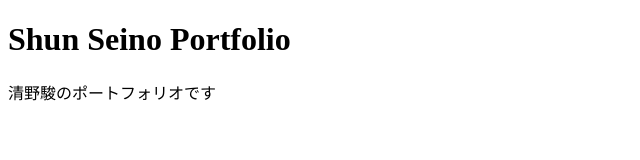
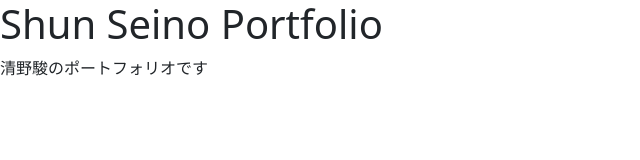
Before and after one commit to seisyun9665/seisyun9665.github.io, a plain HTML site: page index.html in a window 1280 px wide. Shown: the whole page, without its empty margins (0-640 px from the left). Drawn offline with nearby package versions, Linux system fonts and the light colour scheme.

Commit message:
bootstrapを導入

```diff
--- a/index.html
+++ b/index.html
@@ -1,10 +1,11 @@
 <!DOCTYPE html>
-<html lang="en">
+<html lang="ja">
 <head>
     <meta charset="UTF-8">
     <meta http-equiv="X-UA-Compatible" content="IE=edge">
     <meta name="viewport" content="width=device-width, initial-scale=1.0">
     <title>Shun Seino</title>
+    <link href="https://cdn.jsdelivr.net/npm/bootstrap@5.0.2/dist/css/bootstrap.min.css" rel="stylesheet" integrity="sha384-EVSTQN3/azprG1Anm3QDgpJLIm9Nao0Yz1ztcQTwFspd3yD65VohhpuuCOmLASjC" crossorigin="anonymous">
 </head>
 <body>
     <h1>Shun Seino Portfolio</h1>
```
